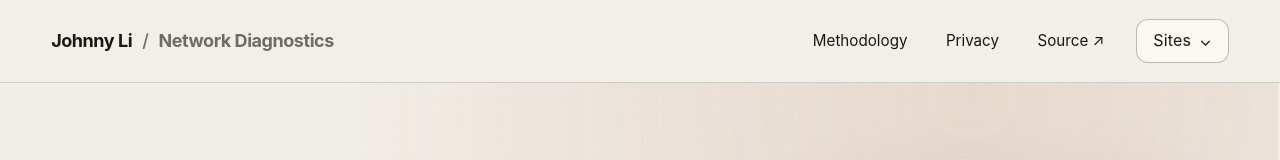
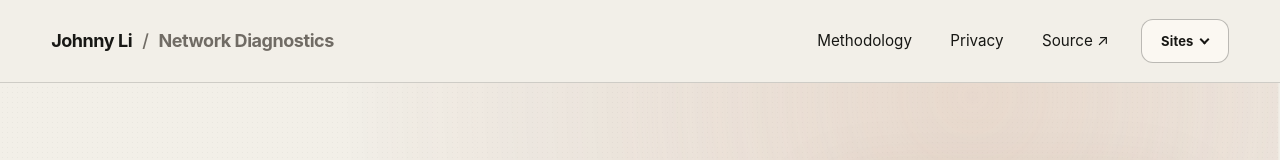
Before and after one commit to JohnnyZLi/Network-Diagnostics-Suite, a React (Vite) app: page / in a window 1280 px wide. Shown: the top 160 px of the page. Built offline with nearby package versions, Linux system fonts and the light colour scheme.

Commit message:
Use exact shared Sites control in Network

```diff
--- a/src/design-system/site-identity.css
+++ b/src/design-system/site-identity.css
@@ -1,4 +1,3 @@
-@layer components {
 .jl-global-header,
 .jl-site-header {
   min-height: var(--jl-layout-header-height);
@@ -98,24 +97,44 @@
 }
 
 .jl-site-switcher__button {
+  width: 88px;
+  height: var(--jl-control-height-md);
+  min-width: 88px;
   min-height: var(--jl-control-height-md);
+  box-sizing: border-box;
   display: inline-flex;
   gap: var(--jl-space-2);
   align-items: center;
   justify-content: center;
-    padding-inline: var(--jl-control-padding-inline);
+  padding: 0;
   border: 1px solid var(--jl-color-rule-strong);
   border-radius: var(--jl-radius-md);
+  appearance: none;
   background: var(--jl-color-surface);
   color: var(--jl-color-ink);
-    font-size: var(--jl-type-metadata-size);
+  font-family: var(--jl-font-ui);
+  font-size: 13px;
+  font-style: normal;
   font-weight: 700;
   letter-spacing: 0.01em;
+  line-height: 1;
   text-transform: none;
+  white-space: nowrap;
 }
 
 .jl-site-switcher__button:hover {
   border-color: var(--jl-color-accent);
+}
+
+.jl-site-switcher__chevron,
+.jl-site-switcher__button > [aria-hidden="true"] {
+  width: 7px;
+  height: 7px;
+  flex: 0 0 7px;
+  border-right: 2px solid currentColor;
+  border-bottom: 2px solid currentColor;
+  font-size: 0;
+  transform: translateY(-2px) rotate(45deg);
 }
 
 .jl-site-menu {
@@ -132,6 +151,7 @@
   border-radius: var(--jl-radius-md);
   background: var(--jl-color-surface);
   box-shadow: var(--jl-shadow-high);
+  font-family: var(--jl-font-ui);
   font-size: var(--jl-type-metadata-size);
   list-style: none;
 }
@@ -154,7 +174,6 @@
 
 .jl-site-menu a[aria-current="page"] {
   font-weight: 700;
-  }
 }
 
 @media (max-width: 900px) {
@@ -185,8 +204,8 @@
   }
 
   .jl-site-switcher__button {
+    height: 40px;
     min-height: 40px;
-    padding-inline: var(--jl-space-3);
   }
 }
 
```
Lines whose indentation alone changed are shown as unchanged.
